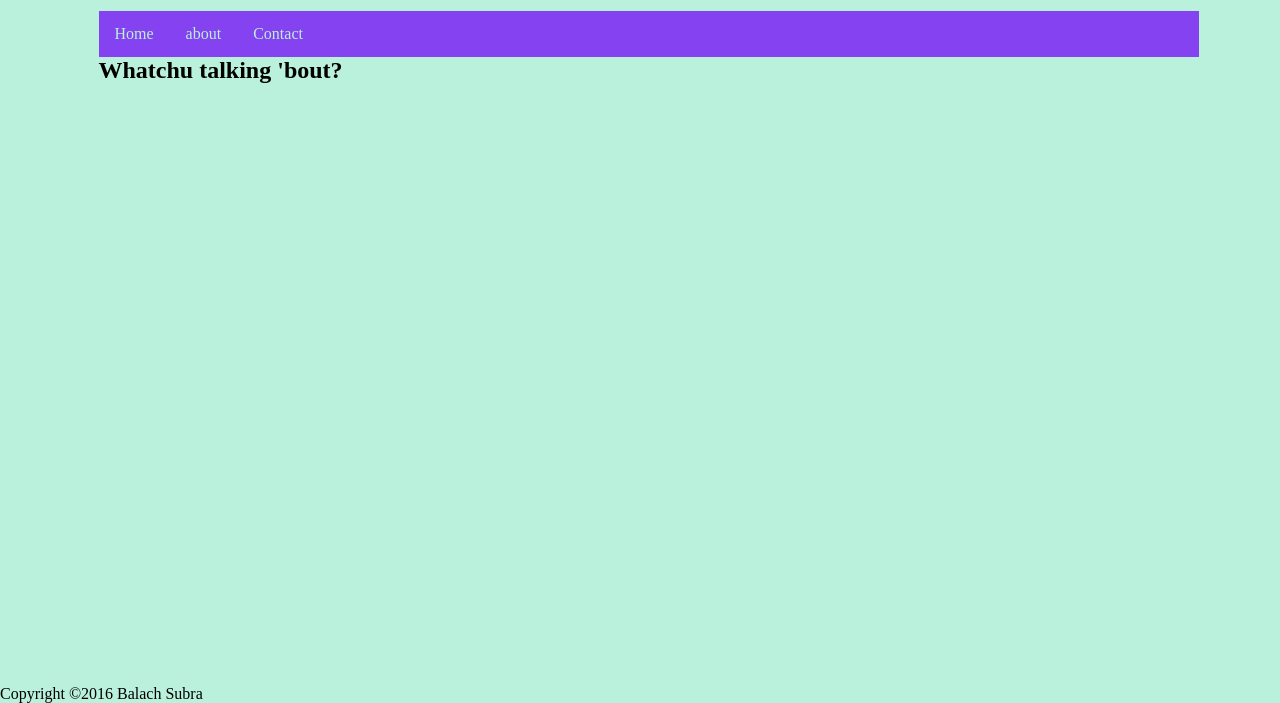
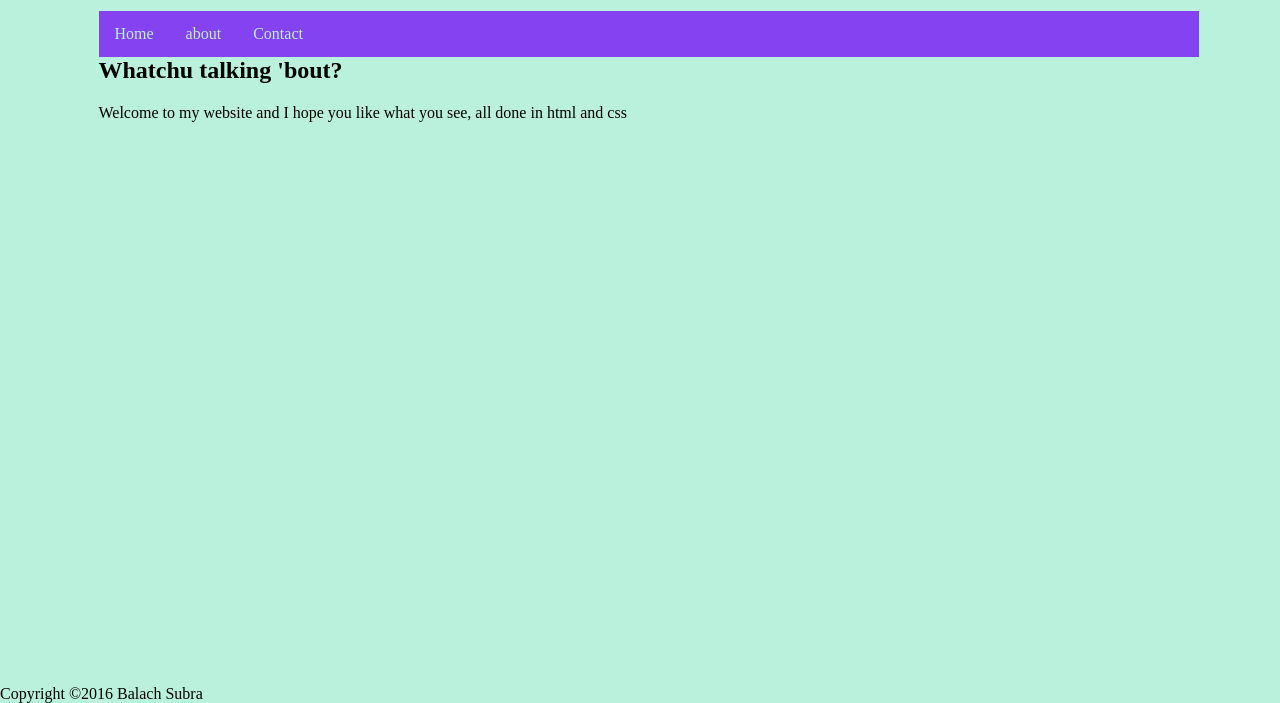
Before and after one commit to Balach1/My-first-website, a plain HTML site: page website1/about.html in a window 1280 px wide. Shown: the part 97-800 px from the top of the page. Drawn offline with Linux system fonts and the light colour scheme.

Commit message:
About me stuff
just added a paragraph.

```diff
--- a/website1/about.html
+++ b/website1/about.html
@@ -49,6 +49,8 @@
 <!--the main about page-->
 <section id="aboutmain">
 	<h1>Whatchu talking 'bout?</h1>
+  <p> Welcome to my website and I hope you like what you see,
+  all done in html and css </p>
 </section>
 <!-- Footer<-->
 <div class="cf"></div>
```
